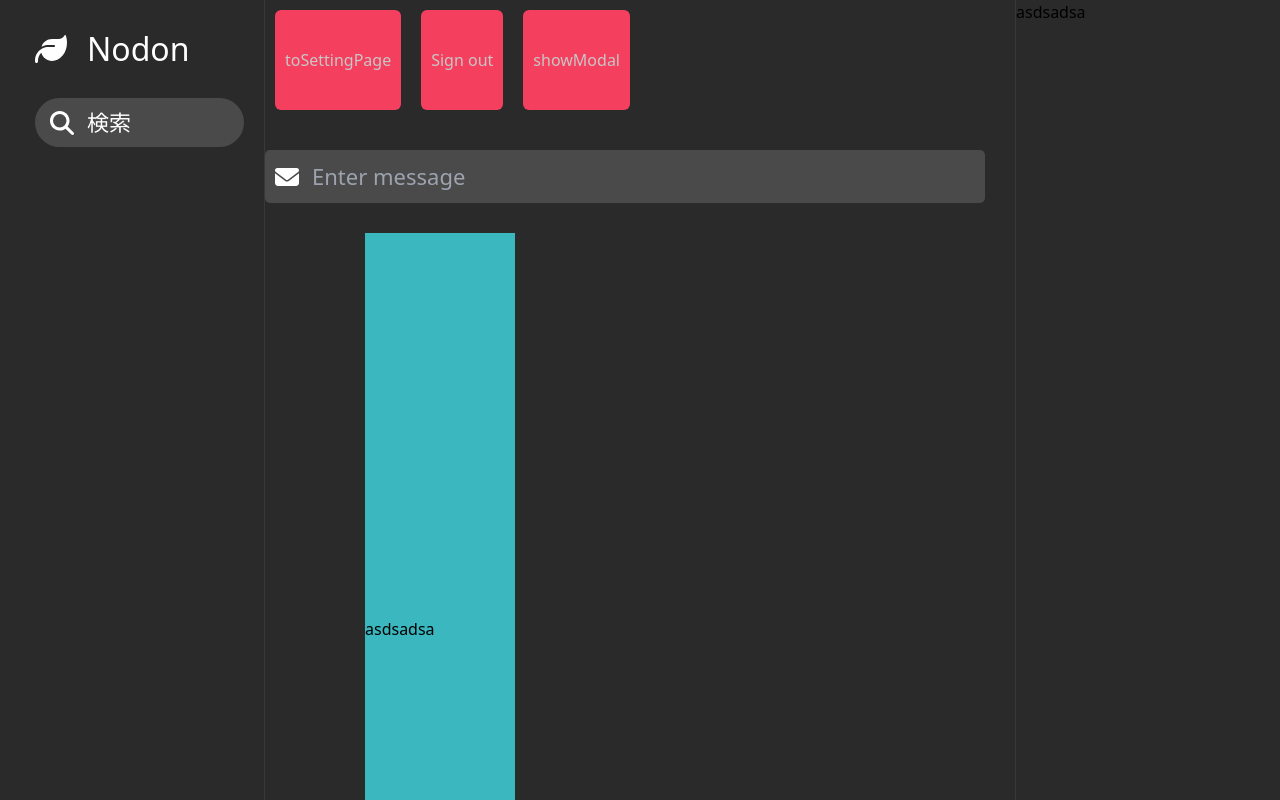
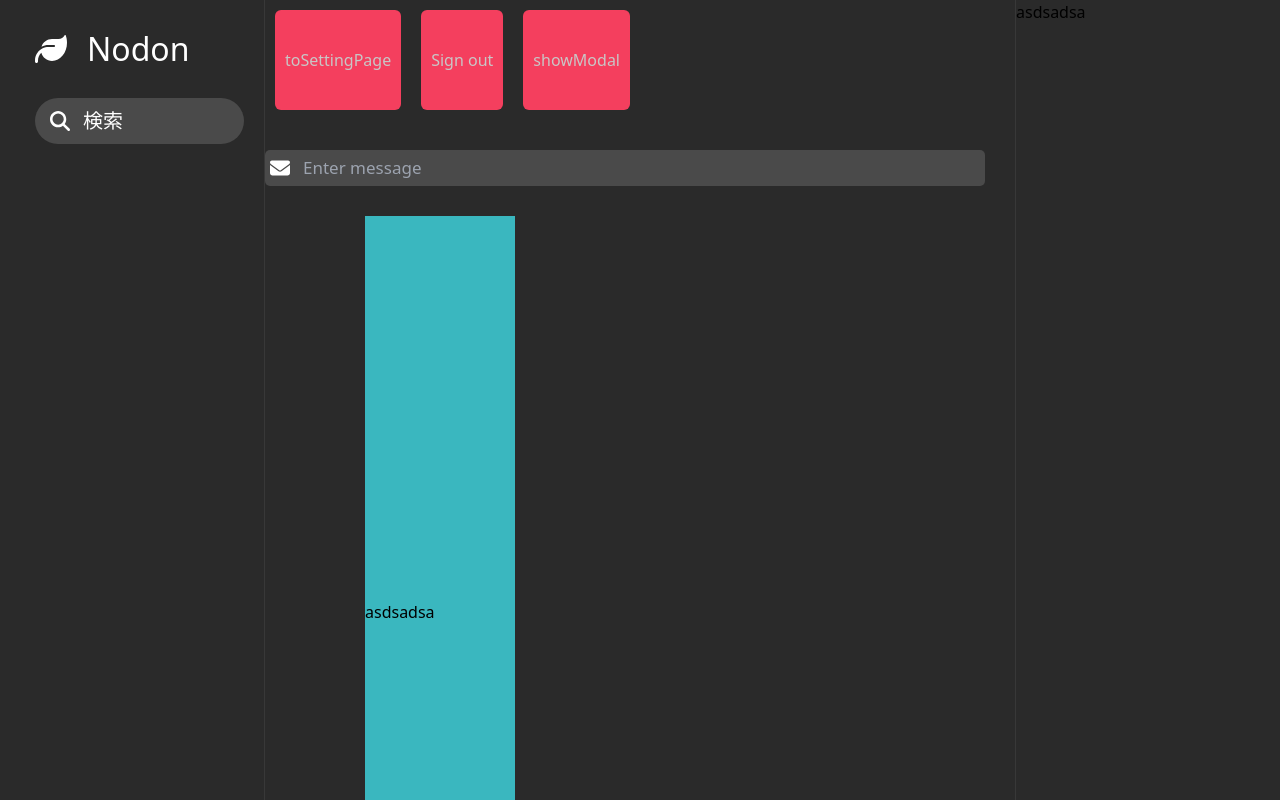
Before and after one commit to chechi992/202310_vue_project_SNS, a Vue app: page /Home in a window 1280 px wide. Shown: the top 800 px of the page. Built offline with nearby package versions, Linux system fonts and the light colour scheme; no server answers; sample sign-in values are in the browser's storage; a web font is replaced by a local one.

Commit message:
インプット文字サイズ改善

```diff
--- a/src/components/CustomizeIconLabel.vue
+++ b/src/components/CustomizeIconLabel.vue
@@ -62,7 +62,7 @@
         '--textWidth':
           (Number(labelAttr.size.text) + labelAttr.iconTextSp + myPadding.left).toString() + 'px',
         '--textColor': labelAttr.color,
-        '--textSize': labelAttr.size.text + 'px'
+        '--textSize': labelAttr.size.text - 3 + 'px'
       }"
     />
   </div>
@@ -124,7 +124,7 @@ const labelAttr = ref({
   text: props.text ? props.text : "",
   size: props.size
     ? { icon: props.size, text: sizeMap.get(props.size) }
-    : { icon: "xl", text: sizeMap.get("xl") },
+    : { icon: "lg", text: sizeMap.get("lg") },
   color: props.iconColor ? props.color : "white",
   iconTextSp: props.iconTextSpace ? props.iconTextSpace : 13
 })
@@ -144,9 +144,14 @@ const myPadding = ref({ bottom: 0, top: 0, left: 0, right: 0 })
 const placeholder = ref(props.placeholder ? props.placeholder : "")
 
 if (props.margin) {
+  if (props.margin.all) {
     myMargin.value = {
       ...myMargin.value,
-    ...props.margin
+      top: props.margin.all,
+      bottom: props.margin.all,
+      left: props.margin.all,
+      right: props.margin.all
+    }
   }
   if (props.margin.vertical) {
     myMargin.value = {
@@ -162,20 +167,20 @@ if (props.margin) {
       right: props.margin.horizontal
     }
   }
-  if (props.margin.all) {
   myMargin.value = {
     ...myMargin.value,
-      top: props.margin.all,
-      bottom: props.margin.all,
-      left: props.margin.all,
-      right: props.margin.all
-    }
+    ...props.margin
   }
 }
 if (props.padding) {
+  if (props.padding.all) {
     myPadding.value = {
       ...myPadding.value,
-    ...props.padding
+      top: props.padding.all,
+      bottom: props.padding.all,
+      left: props.padding.all,
+      right: props.padding.all
+    }
   }
   if (props.padding.horizontal) {
     myMargin.value = {
@@ -191,14 +196,9 @@ if (props.padding) {
       bottom: props.padding.vertical
     }
   }
-  if (props.padding.all) {
   myPadding.value = {
     ...myPadding.value,
-      top: props.padding.all,
-      bottom: props.padding.all,
-      left: props.padding.all,
-      right: props.padding.all
-    }
+    ...props.padding
   }
 }
 
--- a/src/views/HomeView.vue
+++ b/src/views/HomeView.vue
@@ -45,7 +45,7 @@
         :mode="'input'"
         :icon="{ type: 'fas', name: 'envelope' }"
         :margin="{ vertical: 30, right: 30 }"
-        :padding="{ all: 10 }"
+        :padding="{ all: 5 }"
         :placeholder="'Enter message'"
         @input="onInput"
       />
```
Lines whose indentation alone changed are shown as unchanged.
